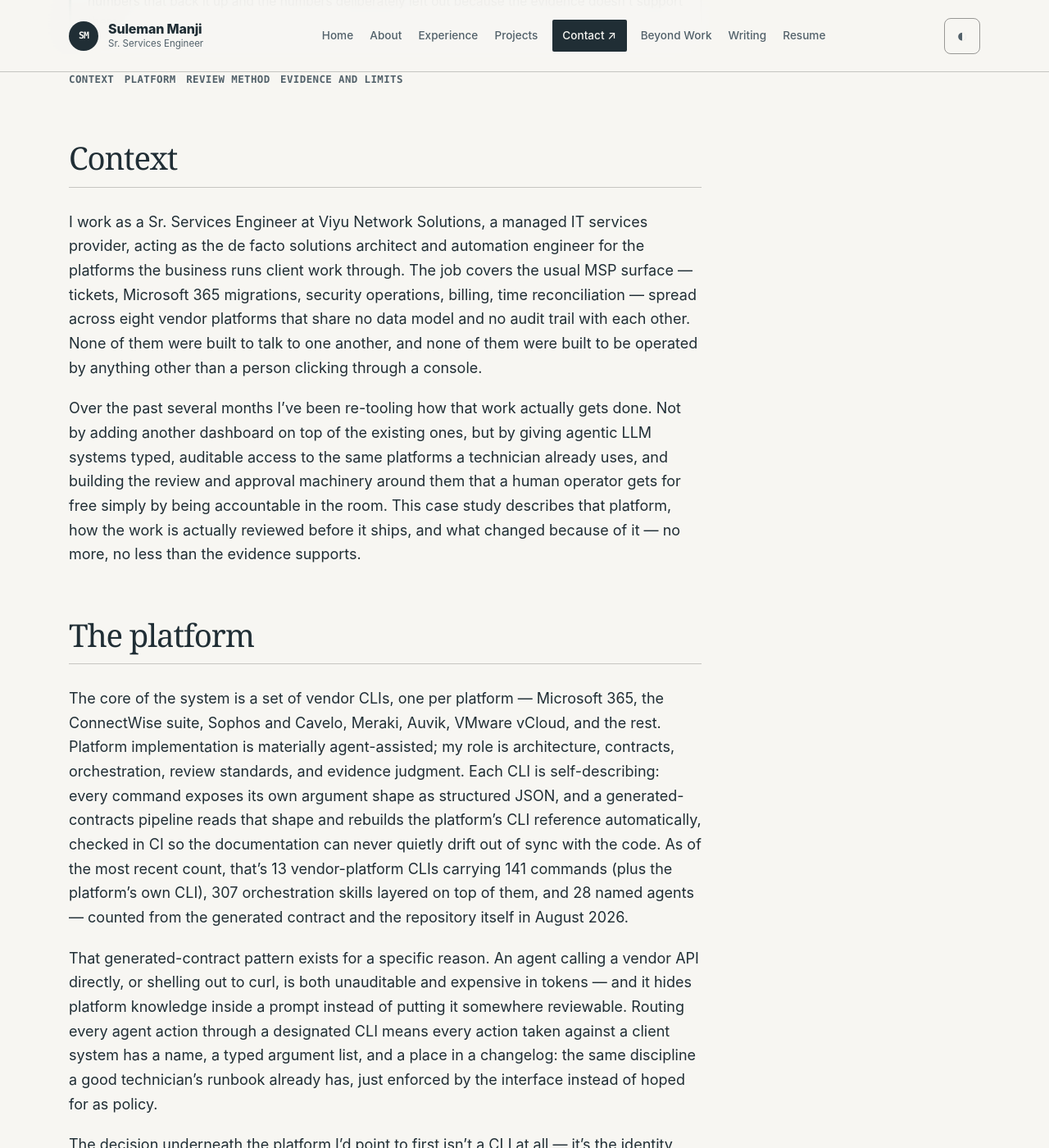
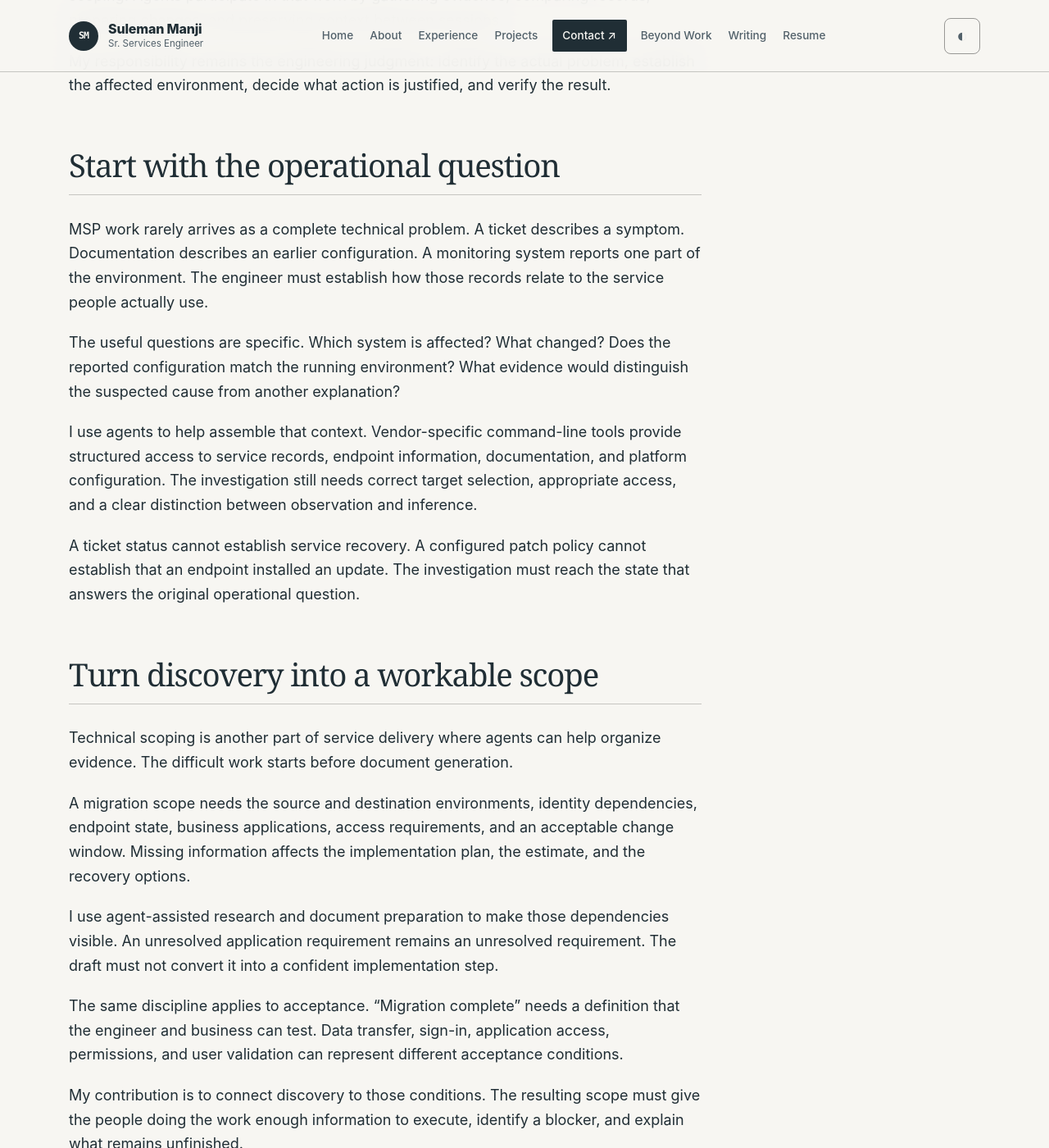
Before and after one commit to ssmanji89/sulemanji-port, a Jekyll site: the page built from case-studies/agentic-msp-delivery.md, in a window 1280 px wide and 1400 px high, scrolled down 391 px. Shown: the whole window at 82% size. Built offline with Jekyll 4.4.1, drawn with Linux system fonts in a browser that asks for light colours; some of the changed text lies outside the part shown.

Commit message:
Publish current MSP service-delivery case study

````diff
--- a/case-studies/agentic-msp-delivery.md
+++ b/case-studies/agentic-msp-delivery.md
@@ -2,71 +2,67 @@
 layout: default
 title: "MSP service delivery using agentic LLMs"
 permalink: /case-studies/agentic-msp-delivery
-description: "How a senior services engineer re-tooled ticket, migration, billing, and security work around agent systems with evidence contracts."
+description: "How I use agents in MSP investigations, technical scoping, operational research, shared memory, and accountable service delivery."
 ---
 
 # MSP service delivery using agentic LLMs
 
-<div class="tldr" markdown="0">
-  <p><strong>In brief:</strong> How a Sr. Services Engineer re-tooled MSP work &mdash; tickets, migrations, billing, security &mdash; around typed agent CLIs, cross-vendor review, and an approval kernel, with the reconciliation numbers that back it up and the numbers deliberately left out because the evidence doesn't support them.</p>
-</div>
+I work as a Sr. Services Engineer at Viyu Network Solutions. My work spans service investigations, Microsoft 365, identity, infrastructure, migration planning, and technical scoping. Agents participate in that work by gathering evidence, comparing records, preparing changes, and preserving context between sessions.
 
-<ul class="jump-links" aria-label="In this case study">
-  <li><a href="#context">Context</a></li>
-  <li><a href="#the-platform">Platform</a></li>
-  <li><a href="#the-method">Review method</a></li>
-  <li><a href="#what-it-changed">Evidence and limits</a></li>
-</ul>
+My responsibility remains the engineering judgment: identify the actual problem, establish the affected environment, decide what action is justified, and verify the result.
 
-## Context
+## Start with the operational question
 
-I work as a Sr. Services Engineer at Viyu Network Solutions, a managed IT services provider, acting as the de facto solutions architect and automation engineer for the platforms the business runs client work through. The job covers the usual MSP surface — tickets, Microsoft 365 migrations, security operations, billing, time reconciliation — spread across eight vendor platforms that share no data model and no audit trail with each other. None of them were built to talk to one another, and none of them were built to be operated by anything other than a person clicking through a console.
+MSP work rarely arrives as a complete technical problem. A ticket describes a symptom. Documentation describes an earlier configuration. A monitoring system reports one part of the environment. The engineer must establish how those records relate to the service people actually use.
 
-Over the past several months I've been re-tooling how that work actually gets done. Not by adding another dashboard on top of the existing ones, but by giving agentic LLM systems typed, auditable access to the same platforms a technician already uses, and building the review and approval machinery around them that a human operator gets for free simply by being accountable in the room. This case study describes that platform, how the work is actually reviewed before it ships, and what changed because of it — no more, no less than the evidence supports.
+The useful questions are specific. Which system is affected? What changed? Does the reported configuration match the running environment? What evidence would distinguish the suspected cause from another explanation?
 
-## The platform
+I use agents to help assemble that context. Vendor-specific command-line tools provide structured access to service records, endpoint information, documentation, and platform configuration. The investigation still needs correct target selection, appropriate access, and a clear distinction between observation and inference.
 
-The core of the system is a set of vendor CLIs, one per platform — Microsoft 365, the ConnectWise suite, Sophos and Cavelo, Meraki, Auvik, VMware vCloud, and the rest. Platform implementation is materially agent-assisted; my role is architecture, contracts, orchestration, review standards, and evidence judgment. Each CLI is self-describing: every command exposes its own argument shape as structured JSON, and a generated-contracts pipeline reads that shape and rebuilds the platform's CLI reference automatically, checked in CI so the documentation can never quietly drift out of sync with the code. As of the most recent count, that's 13 vendor-platform CLIs carrying 141 commands (plus the platform's own CLI), 307 orchestration skills layered on top of them, and 28 named agents — counted from the generated contract and the repository itself in August 2026.
+A ticket status cannot establish service recovery. A configured patch policy cannot establish that an endpoint installed an update. The investigation must reach the state that answers the original operational question.
 
-That generated-contract pattern exists for a specific reason. An agent calling a vendor API directly, or shelling out to curl, is both unauditable and expensive in tokens — and it hides platform knowledge inside a prompt instead of putting it somewhere reviewable. Routing every agent action through a designated CLI means every action taken against a client system has a name, a typed argument list, and a place in a changelog: the same discipline a good technician's runbook already has, just enforced by the interface instead of hoped for as policy.
+## Turn discovery into a workable scope
 
-The decision underneath the platform I'd point to first isn't a CLI at all — it's the identity model that ties the others together. Every vendor platform has its own notion of what a "client" or a "site" is, under a different ID, updated on a different schedule. Rather than reconcile that by hand every time an agent needs to act, one system's asset model serves as the cross-platform source of truth, and everything else resolves against it. It's the least visible piece of the architecture and the one that makes the rest of it legible.
+Technical scoping is another part of service delivery where agents can help organize evidence. The difficult work starts before document generation.
 
-There's a further step I think about even where I haven't fully built it: eventually each of these CLIs stops being a tool an agent calls and starts behaving like its own department — a vendor-scoped unit with a memory of what it has done and why, sharing that memory with the other departments through a common, swappable layer instead of stuffing it all into one prompt. I've built the early piece of that idea already: a small, pluggable memory service any agent runtime on the machine can read from and write to, independent of which vendor or model sits on top of it. The department framing is still more a way of thinking about where this goes than a shipped architecture, but it's the direction the platform is pulling toward.
+A migration scope needs the source and destination environments, identity dependencies, endpoint state, business applications, access requirements, and an acceptable change window. Missing information affects the implementation plan, the estimate, and the recovery options.
 
-## The method
+I use agent-assisted research and document preparation to make those dependencies visible. An unresolved application requirement remains an unresolved requirement. The draft must not convert it into a confident implementation step.
 
-None of the above is trustworthy if the same agent that makes a change is also the one that decides the change is fine. The review discipline around this platform is built to prevent exactly that. Of the several thousand agent sessions run against it between May and August 2026, 2,049 were role-typed subagent threads rather than direct chats — a named reviewer, planner, or executor agent spawned for one scoped piece of work — and 670 of those were specifically code-reviewer runs, each returning a structured verdict rather than a free-text opinion an orchestrator has to interpret.
+The same discipline applies to acceptance. “Migration complete” needs a definition that the engineer and business can test. Data transfer, sign-in, application access, permissions, and user validation can represent different acceptance conditions.
 
-The more interesting piece is the cross-vendor version of that same pattern: one agent runtime dispatching a different vendor's model to independently review the same pull request, read-only, under an identical structured contract — a verdict of approve or request-changes, backed by cited evidence. Neither side sees what the other found until both reports land, which is closer to how a second engineer's review actually functions than a single model checking its own homework ever could be.
+My contribution is to connect discovery to those conditions. The resulting scope must give the people doing the work enough information to execute, identify a blocker, and explain what remains unfinished.
 
-The governance layer that ties all of this together runs through GitHub Projects, treated as the enforced system of record rather than a nice-to-have. Every piece of agent work is attributed to an issue, and closing that issue requires a linked pull request and a comment that shows, concretely, what was done — the same paper trail a human technician's change record would carry, just harder to skip when a script is the one checking for it.
+## Keep operational research connected to the environment
 
-## The guardrails
+My current workflow includes recurring research into vendor changes, service advisories, security updates, and changes in the software we use.
 
-None of this is safe to run against production client systems without a floor under it, and that floor came from real incidents, not from foresight. Typed confirmation before any destructive action, an approval kernel sitting in front of billing and security writes, and an independent re-read of system state before an agent is allowed to report that a write succeeded — all three exist because something specific went wrong first and got turned into a rule afterward. I've written about how those failures became standing protocol in [A write is a claim, not evidence](/notes/agent-safety); this case study assumes that protocol as the baseline everything else in it sits on top of.
+The output needs to distinguish an external development from its relevance to our environment. A vendor advisory can establish that a product has a problem. Establishing our exposure requires evidence about the products, versions, configuration, and services actually in use.
 
-## What it changed
+That distinction shapes the research brief. It records what the source establishes, what remains unknown, and which operational check would resolve the uncertainty. Missing inventory or unavailable logs remain explicit gaps.
 
-The clearest, most measurable change is in an unglamorous corner of the work: daily timesheet and billing reconciliation. What used to require someone checking logged time against actual work each day now runs mostly unattended, as a scheduled agent routine. Time-entry compliance rose from 21.0 to 24.25 logged days per month — a change temporally consistent with the reconciler's adoption (+15%, CWM data H2-2025 vs 2026) — the one number in this piece I can point to a data source for and defend if asked.
+The brief supports investigation and prioritization. It does not establish that a client needs remediation simply because a related product appears in the news.
 
-Billing is the second place the change is real, and here I'll describe it rather than quantify it, because that's what the evidence actually supports. Sole operation of a six-figure-monthly cloud-billing process moved off a set of manual, per-client spreadsheet calculators and into an automated pipeline. Before that pipeline touched production, it ran in shadow against the existing manual process long enough that the gap between the two narrowed to a small, single-digit percentage, and it only went live behind a tiered approval chain with rollback available at every stage.
+## Preserve knowledge between investigations
 
-I'm deliberately not printing a ticket-throughput or per-ticket time figure anywhere in this piece. The data I have for that period doesn't cleanly separate the effect of the tooling from the effect of a role change happening in the same window, and a number I can't defend under a follow-up question isn't worth printing. What I can say plainly is that the reconciliation and billing work above now runs as unattended, evidence-producing pipelines instead of manual passes, with a person approving the consequential steps instead of performing all of them.
+Shared memory helps carry operational context between sessions. Decisions, failed approaches, corrections, and unresolved dependencies can otherwise disappear into separate conversations or remain known to one engineer.
 
-## Architecture
+I use a memory service that supports personal records and access to shared team records. The distinction matters: saving a personal finding does not automatically publish it for the team.
 
-```mermaid
-flowchart LR
-    subgraph Platforms["8 vendor platforms"]
-        M365[Microsoft 365] & CW[ConnectWise suite] & SEC[Sophos / Cavelo] & NET[Meraki / Auvik / vCloud]
-    end
-    Platforms --> CLIs["13 vendor-platform CLIs · 141 commands\n(generated contracts, CI-gated)"]
-    CLIs --> Skills["307 skills / 28 agents"]
-    Skills --> Gate["ops-gate approval kernel\n+ destructive-action gating"]
-    Gate --> Work["Tickets · Migrations · Billing · Security ops"]
-    Skills <--> Review["Cross-vendor review fleet\n(structured verdicts)"]
-    Review --> GHCP["GitHub control plane\n(proof comments, PRs)"]
-```
+The useful record explains the finding and its basis. It identifies when the observation applies, how the engineer establishes it, and what the next person must verify before reuse.
 
-August 2026 repository and generated-contract snapshot: vendor platforms behind 13 vendor-platform CLIs (plus the platform’s own CLI), feeding the skills and agents that do the work; every consequential action passes through the approval kernel before it lands, and every change passes through the review fleet and the GitHub control plane before it counts as done.
+Memory supplies a starting point for investigation. A previously successful command may depend on an older configuration. A deployment record may describe a service that later changes. A newer correction must take precedence over an earlier conclusion.
+
+This makes memory part of operational continuity. It preserves the reasoning needed to continue work while leaving the running system as the source for current state.
+
+## Keep changes accountable
+
+Agent-assisted implementation remains materially agent-assisted. My role is architecture, contracts, orchestration, review standards, and evidence judgment.
+
+For a consequential change, the engineering work includes the intended target, permitted action, expected result, failure conditions, and recovery path. Human approval must apply to the actual scope presented.
+
+Independent review helps challenge assumptions before execution. A reviewer needs the relevant evidence and acceptance conditions. A separate model or an approval verdict does not establish correctness by itself.
+
+After execution, verification returns to the operational question. A successful API response records what the API reports. Reading the destination checks the resulting state. User or application testing may still be necessary to establish that the service works.
+
+The final handoff must distinguish completed work, verified results, and remaining dependencies. That is the standard I apply to agents participating in service delivery: another engineer must be able to inspect the evidence and continue the work.
````
Also changed, not shown: docs/PUBLIC-CLAIMS-POLICY.md (+12 -0 lines).
